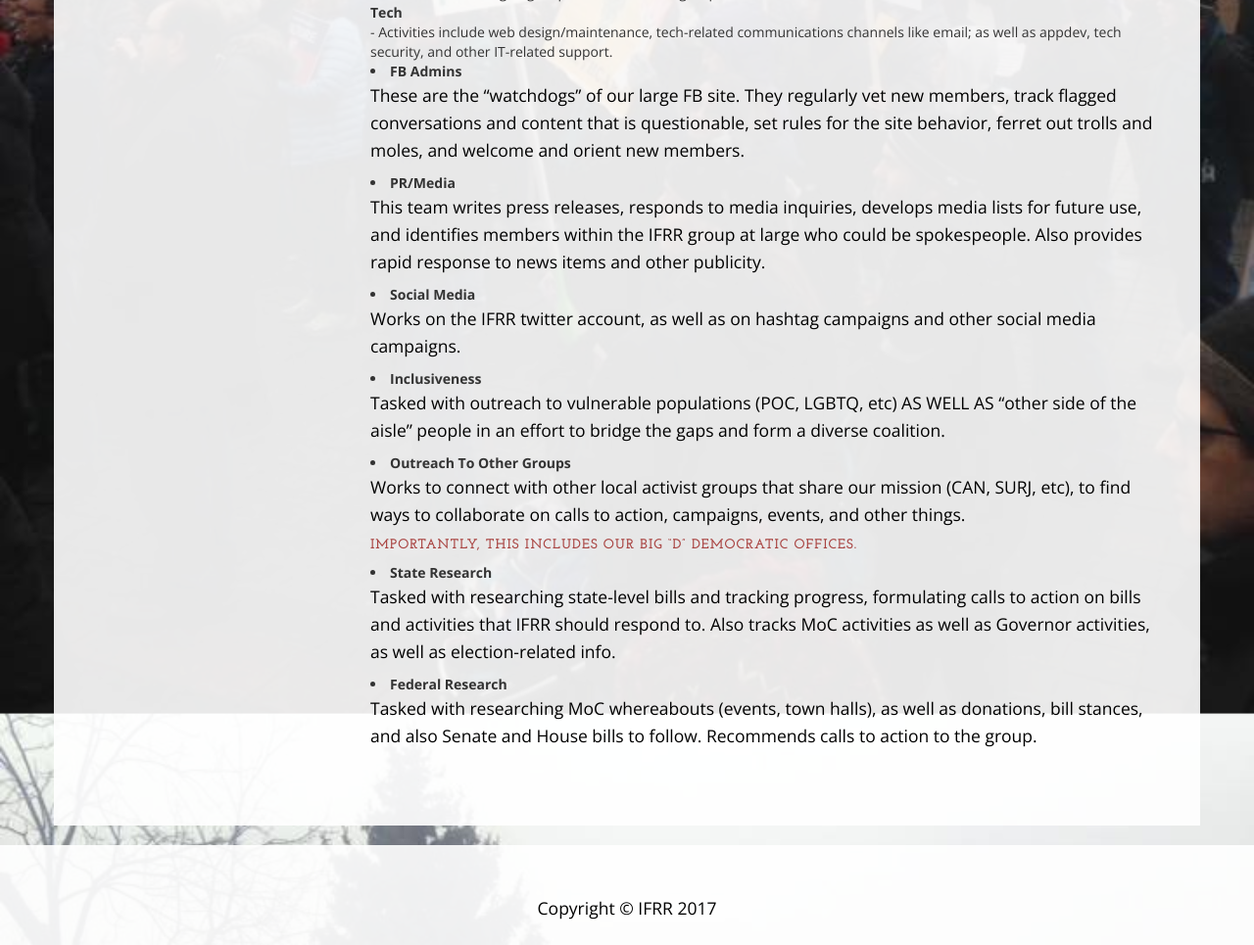
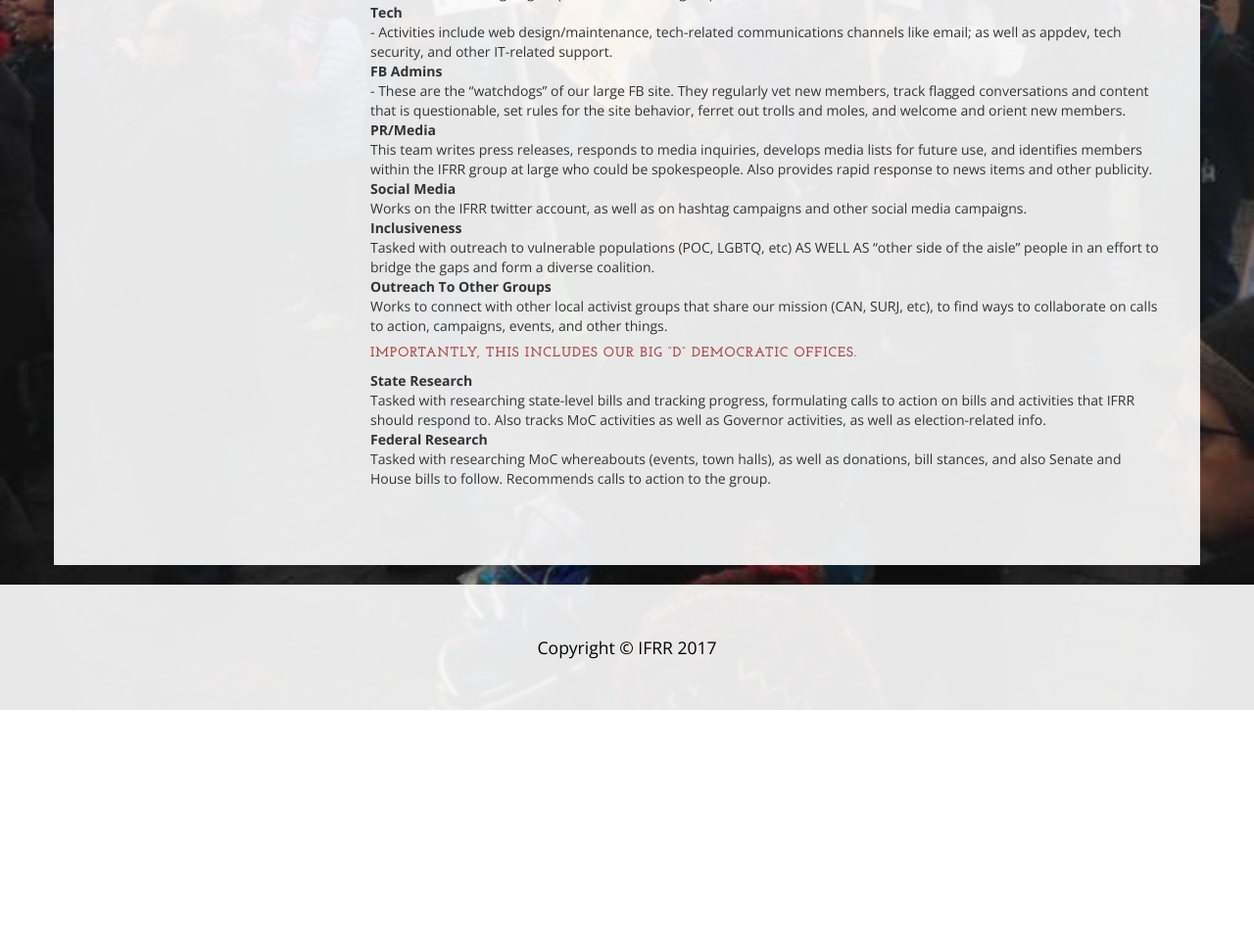
Before and after one commit to indivisiblefrr/indivisiblefrr.github.io, a plain HTML site: page committees.html in a window 1280 px wide. Shown: the part 978-1943 px from the top of the page at 98% size. After the commit the page ends 1703 px from the top, so only its background shows below. Drawn offline with nearby package versions, Linux system fonts and the light colour scheme.

Commit message:
Update committees.html

```diff
--- a/committees.html
+++ b/committees.html
@@ -133,37 +133,31 @@
 		    <dd>- Activities include web design/maintenance, tech-related communications channels like email; as well as appdev, tech security, and other IT-related support.
 
 		    </dd>
-		    <li>
-			    <strong>FB Admins</strong>
-			    <p>These are the “watchdogs” of our large FB site. They regularly vet new members, track flagged conversations and content that is questionable, set rules for the site behavior, ferret out trolls and moles, and welcome and orient new members.
-			    </p>
-		    </li>
-		    <li><strong>PR/Media</strong>
-			    <p>This team writes press releases, responds to media inquiries, develops media lists for future use, and identifies members within the IFRR group at large who could be spokespeople. Also provides rapid response to news items and other publicity.
-			    </p>
-		    </li>
-		    <li><strong>Social Media </strong>
-			   <p> Works on the IFRR twitter account, as well as on hashtag campaigns and other social media campaigns.
-			    </p>
-		    </li>
-		    <li><strong>Inclusiveness</strong>
-			    <p>Tasked with outreach to vulnerable populations (POC, LGBTQ, etc) AS WELL AS “other side of the aisle” people in an effort to bridge the gaps and form a diverse coalition.
-			    </p>
-		    </li>
-		    <li>
-			    <strong>Outreach To Other Groups</strong>
-			    <p>Works to connect with other local activist groups that share our mission (CAN, SURJ, etc), to find ways to collaborate on calls to action, campaigns, events, and other things.
+		    <dt>FB Admins</dt>
+		    <dd>- These are the “watchdogs” of our large FB site. They regularly vet new members, track flagged conversations and content that is questionable, set rules for the site behavior, ferret out trolls and moles, and welcome and orient new members.
+		    </dd>
+		    <dt>PR/Media</dt>
+		    <dd>This team writes press releases, responds to media inquiries, develops media lists for future use, and identifies members within the IFRR group at large who could be spokespeople. Also provides rapid response to news items and other publicity.
+		    </dd>
+		    <dt>Social Media </dt>
+			   <dd> Works on the IFRR twitter account, as well as on hashtag campaigns and other social media campaigns.
+			    </dd>
+		    <dt>Inclusiveness</dt>
+			    <dd>Tasked with outreach to vulnerable populations (POC, LGBTQ, etc) AS WELL AS “other side of the aisle” people in an effort to bridge the gaps and form a diverse coalition.
+			    </dd>
+		    <dt>
+			    Outreach To Other Groups</dt>
+			    <dd>Works to connect with other local activist groups that share our mission (CAN, SURJ, etc), to find ways to collaborate on calls to action, campaigns, events, and other things.
 			    <h5 class="text-danger">IMPORTANTLY, this includes our big “D” Democratic offices.</h5>
-		    	</p>
-		    </li>
-		    <li><strong>State Research</strong>
-			    <p>Tasked with researching state-level bills and tracking progress, formulating calls to action on bills and activities that IFRR should respond to. Also tracks MoC activities as well as Governor activities, as well as election-related info.
-			    </p>
-		    </li>
-		    <li><strong>Federal Research</strong>
-			    <p>Tasked with researching MoC whereabouts (events, town halls), as well as donations, bill stances, and also Senate and House bills to follow. Recommends calls to action to the group.
-			    </p>
-		    </li>
+		    	</dd>
+		    <dt>State Research</dt>
+			    <dd>Tasked with researching state-level bills and tracking progress, formulating calls to action on bills and activities that IFRR should respond to. Also tracks MoC activities as well as Governor activities, as well as election-related info.
+
+		    </dd>
+		    <dt>Federal Research</dt>
+			    <dd>Tasked with researching MoC whereabouts (events, town halls), as well as donations, bill stances, and also Senate and House bills to follow. Recommends calls to action to the group.
+
+		    </dd>
 	      </dl>
 	    </td>
 				 </tr>
```
